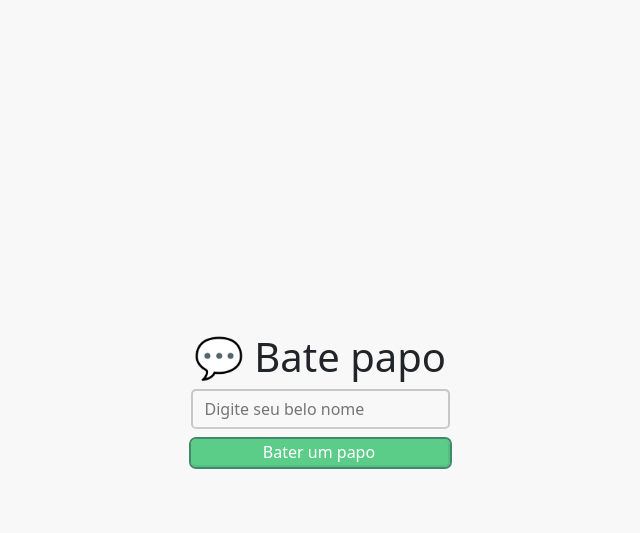
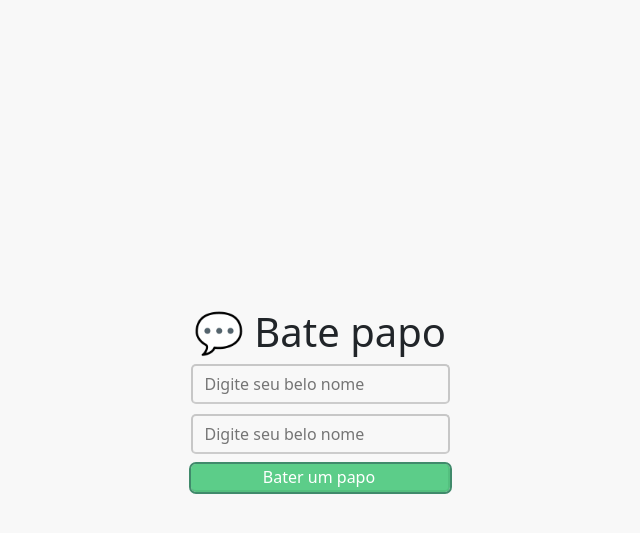
Before and after one commit to iagorivelo/chat-php, a PHP site: page / in a window 1280 px wide. Shown: the top 533 px of the page, without its empty margins (320-960 px from the left). Run offline with PHP 8.4, Linux system fonts and the light colour scheme.

Commit message:
:sparkles: feat(home.phtml): Adicionando input de Senha

```diff
--- a/app/chat/View/home.phtml
+++ b/app/chat/View/home.phtml
@@ -15,6 +15,7 @@
     <section>
       <form method="POST" action="chat">
         <input name="user" autofocus required id="user" style="margin-bottom: 10px;" type='text' placeholder='Digite seu belo nome' class='<?= $error ? "error-input" : "" ?> text-bar' />
+        <input name="password" required id="password" style="margin-bottom: 10px;" type='password' placeholder='Digite seu belo nome' class='<?= $error ? "error-input" : "" ?> text-bar' />
         <input class="enter-button" type="submit" value="Bater um papo" />
       </form>
     </section>
```
